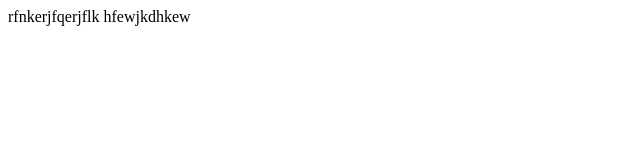
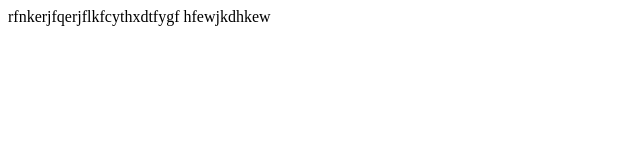
Before and after one commit to Karan764/aatom, a plain HTML site: page index.html in a window 1280 px wide. Shown: the whole page, without its empty margins (0-640 px from the left). Drawn offline with Linux system fonts and the light colour scheme.

Commit message:
2nd commit

```diff
--- a/index.html
+++ b/index.html
@@ -5,7 +5,7 @@
     <title></title>
   </head>
   <body>
-    rfnkerjfqerjflk
+    rfnkerjfqerjflkfcythxdtfygf
     hfewjkdhkew
   </body>
 </html>
```
